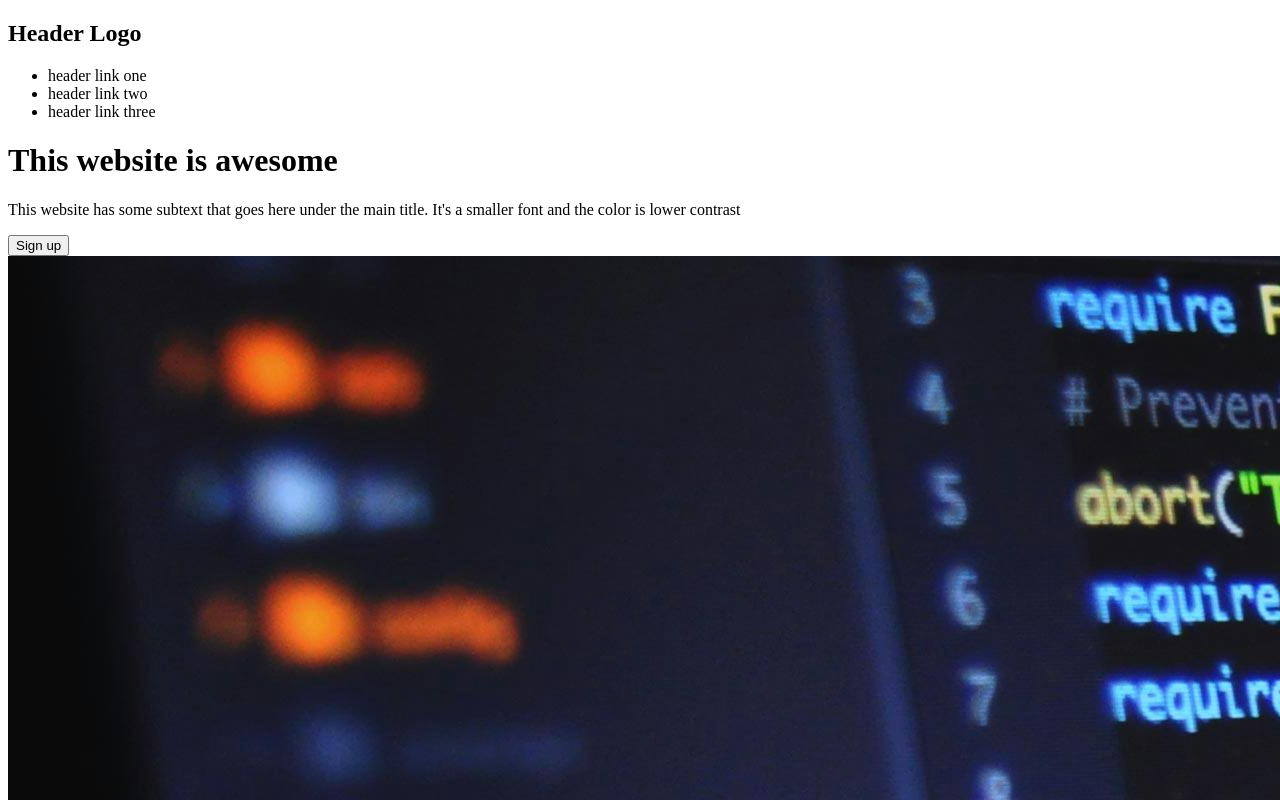
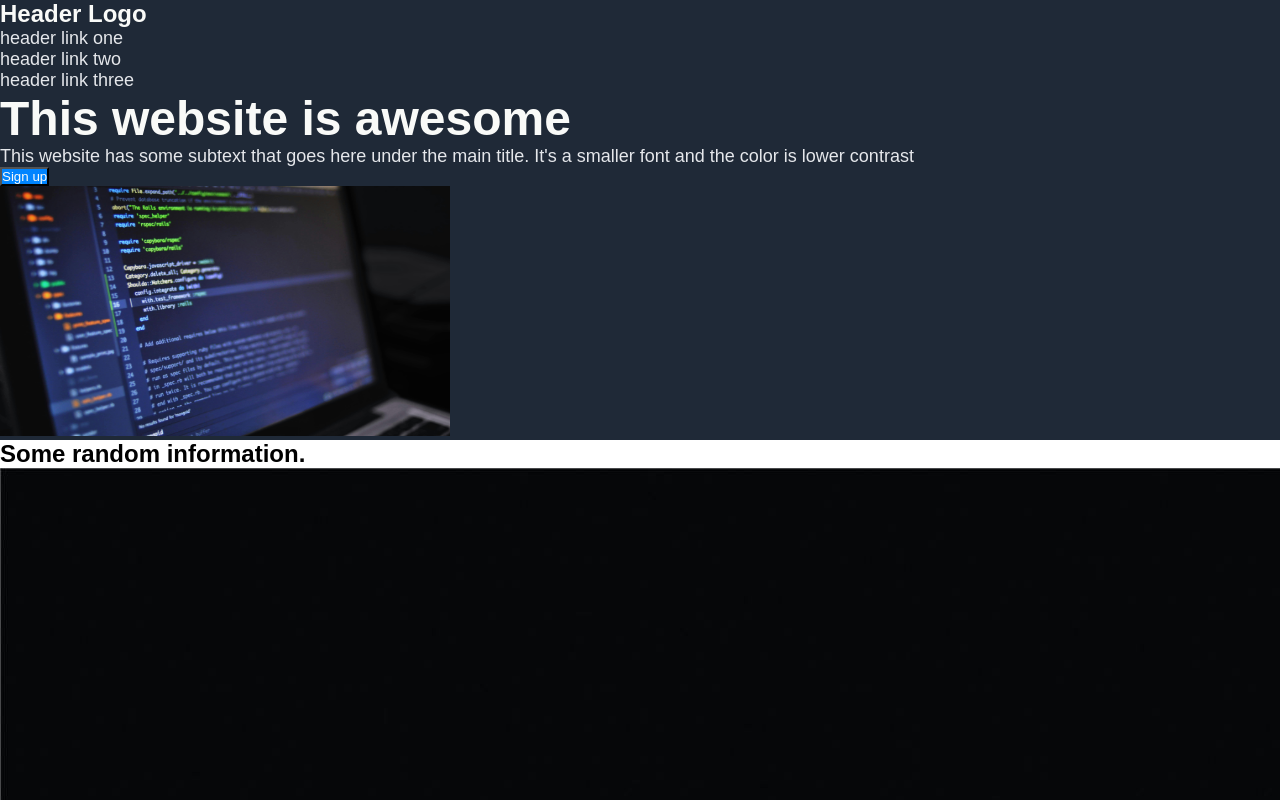
Before and after one commit to alexanderherta/landing-page, a plain HTML site: page index.html in a window 1280 px wide. Shown: the top 800 px of the page. Drawn offline with Linux system fonts and the light colour scheme.

Commit message:
Give basic styling to the nav-hero section
README file was also formatted better.

```diff
--- a/index.html
+++ b/index.html
@@ -9,7 +9,7 @@
 
     <div class="nav-hero">
       <nav>
-        <h2 class="nav-text">Header Logo</h2>
+        <h2 class="nav-title">Header Logo</h2>
         <ul class="nav-links">
           <li>header link one</li>
           <li>header link two</li>
--- a/style.css
+++ b/style.css
@@ -0,0 +1,40 @@
+* {
+  padding: 0;
+  margin: 0;
+  box-sizing: border-box;
+}
+
+body {
+  font-family: Arial, Helvetica, sans-serif;
+}
+
+.nav-hero {
+  background-color: #1F2937;
+}
+
+.nav-title {
+  font-size: 24px;
+}
+
+.nav-links, .hero-text {
+  color: #E5E7EB;
+  font-size: 18px;
+}
+
+.nav-title, .hero-title, .hero-button {
+  color: #F9FAF8;
+}
+
+.hero-title {
+  font-size: 48px;
+  font-weight: bolder;
+}
+
+.hero-button {
+  background-color: rgb(0, 132, 255);
+}
+
+.hero-img {
+  height: 250px;
+  width: 450px;
+}
```
Also changed, not shown: 1 other file.
